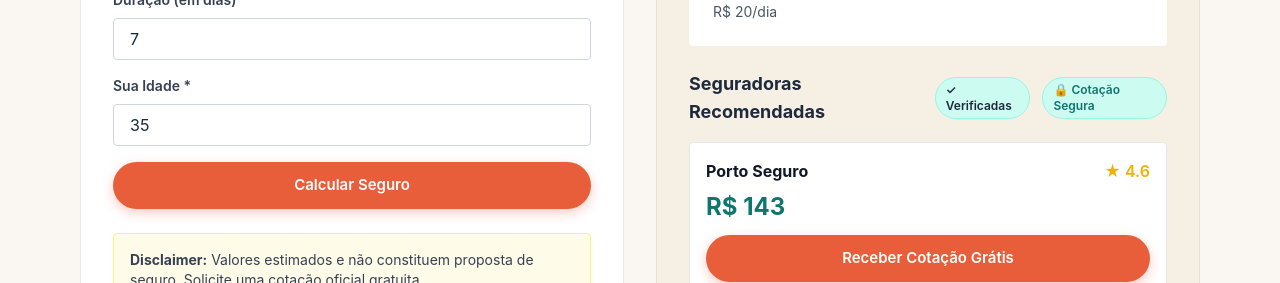
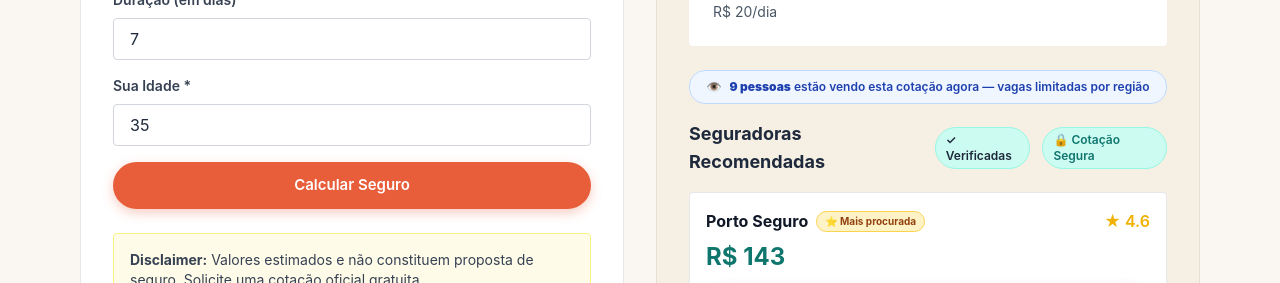
Before and after one commit to vitormdandrade/t3-seguro-calc, a Next.js app: page /calculadora/seguro-viagem in a window 1280 px wide. Both pictures are taken after a click on the button "Calcular Seguro". Shown: the part 482-765 px from the top of the page. Built offline with nearby package versions, Linux system fonts and the light colour scheme; no server answers.

Commit message:
CRO: add live viewer counter and 'Mais procurada' badge to travel insurance calculator — social proof parity with auto calculator

```diff
--- a/app/calculadora/seguro-viagem/page.tsx
+++ b/app/calculadora/seguro-viagem/page.tsx
@@ -11,6 +11,7 @@
   const [durationDays, setDurationDays] = useState('7');
   const [travelerAge, setTravelerAge] = useState('35');
   const [result, setResult] = useState<ReturnType<typeof calculateTravelInsurance> | null>(null);
+  const [viewersNow] = useState(() => Math.floor(Math.random() * 15 + 5));
 
   const handleCalculate = () => {
     const calculatedResult = calculateTravelInsurance({
@@ -129,6 +130,12 @@
               </p>
             </div>
 
+            {/* Live Viewer Counter + Urgency */}
+            <div className="flex items-center justify-center gap-2 mb-4 p-2 rounded-lg text-xs font-semibold" style={{ background: '#eff6ff', border: '1px solid #bfdbfe', color: '#1e40af' }}>
+              <span>👁️</span>
+              <span><strong>{viewersNow} pessoas</strong> estão vendo esta cotação agora — vagas limitadas por região</span>
+            </div>
+
             <div className="flex items-center gap-3 mb-4">
               <h3 className="text-lg font-bold">
                 Seguradoras Recomendadas
@@ -142,13 +149,20 @@
             </div>
 
             <div className="space-y-4">
-              {result.topInsurers.map((insurer) => (
+              {result.topInsurers.map((insurer, idx) => (
                 <div
                   key={insurer.slug}
                   className="bg-white p-4 rounded border border-gray-200"
                 >
                   <div className="flex justify-between items-start mb-2">
-                    <h4 className="font-bold text-gray-900">{insurer.name}</h4>
+                    <div className="flex items-center gap-2">
+                      <h4 className="font-bold text-gray-900">{insurer.name}</h4>
+                      {idx === 0 && (
+                        <span className="inline-flex items-center gap-0.5 text-[10px] font-bold px-2 py-0.5 rounded-full border" style={{ background: '#fef3c7', color: '#92400e', borderColor: '#fcd34d' }}>
+                          ⭐ Mais procurada
+                        </span>
+                      )}
+                    </div>
                     <span className="text-yellow-500 font-semibold">
                       ★ {insurer.rating.toFixed(1)}
                     </span>
```
